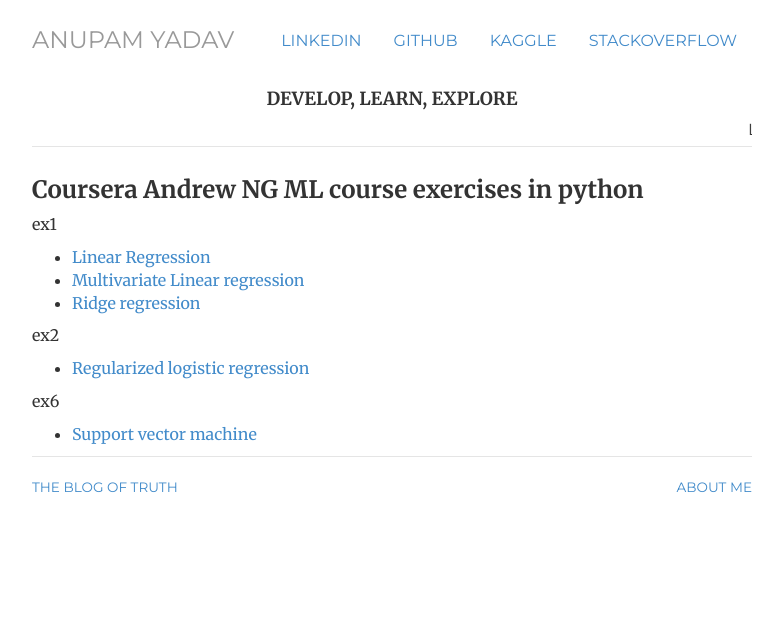
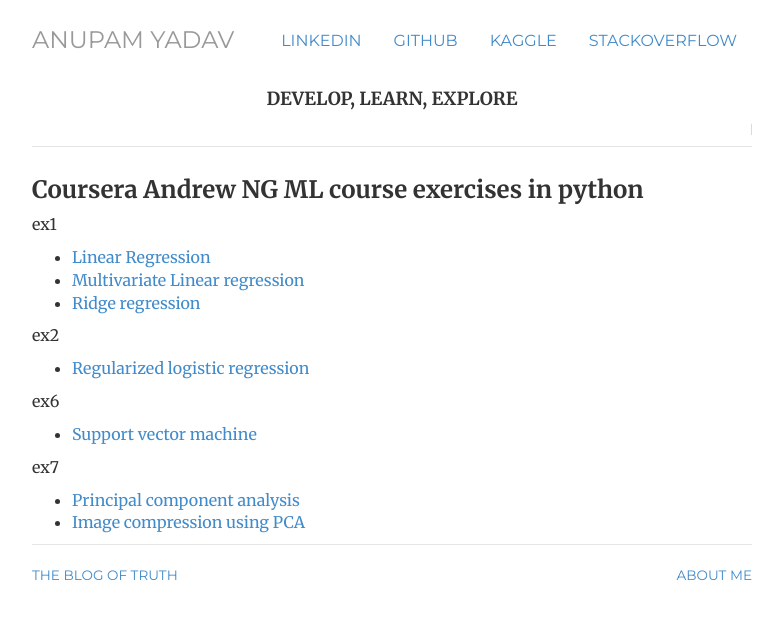
Before and after one commit to bk-anupam/bk-anupam.github.io, a Jekyll site: the page built from pages/AndrewNGExercises.html, in a window 1280 px wide. Shown: the top 619 px of the page, without its empty margins (248-1031 px from the left). Built offline with Jekyll 4.4.1, drawn with Linux system fonts in a browser that asks for light colours.

Commit message:
Update AndrewNGExercises.html

```diff
--- a/pages/AndrewNGExercises.html
+++ b/pages/AndrewNGExercises.html
@@ -18,4 +18,9 @@
 		<ul>
 			<li><a href="https://github.com/bk-anupam/AndrewNG_ML_Exercises/blob/master/ex6/svm.ipynb">Support vector machine</a></li>
 		</ul>
+	<p>ex7</p>
+		<ul>
+			<li><a href="https://github.com/bk-anupam/AndrewNG_ML_Exercises/blob/master/ex7/PCA.py">Principal component analysis</a></li>
+			<li><a href="https://github.com/bk-anupam/AndrewNG_ML_Exercises/blob/master/ex7/PCAImageCompression.ipynb">Image compression using PCA</a></li>
+		</ul>
 </div><!-- /.blurb -->
```
